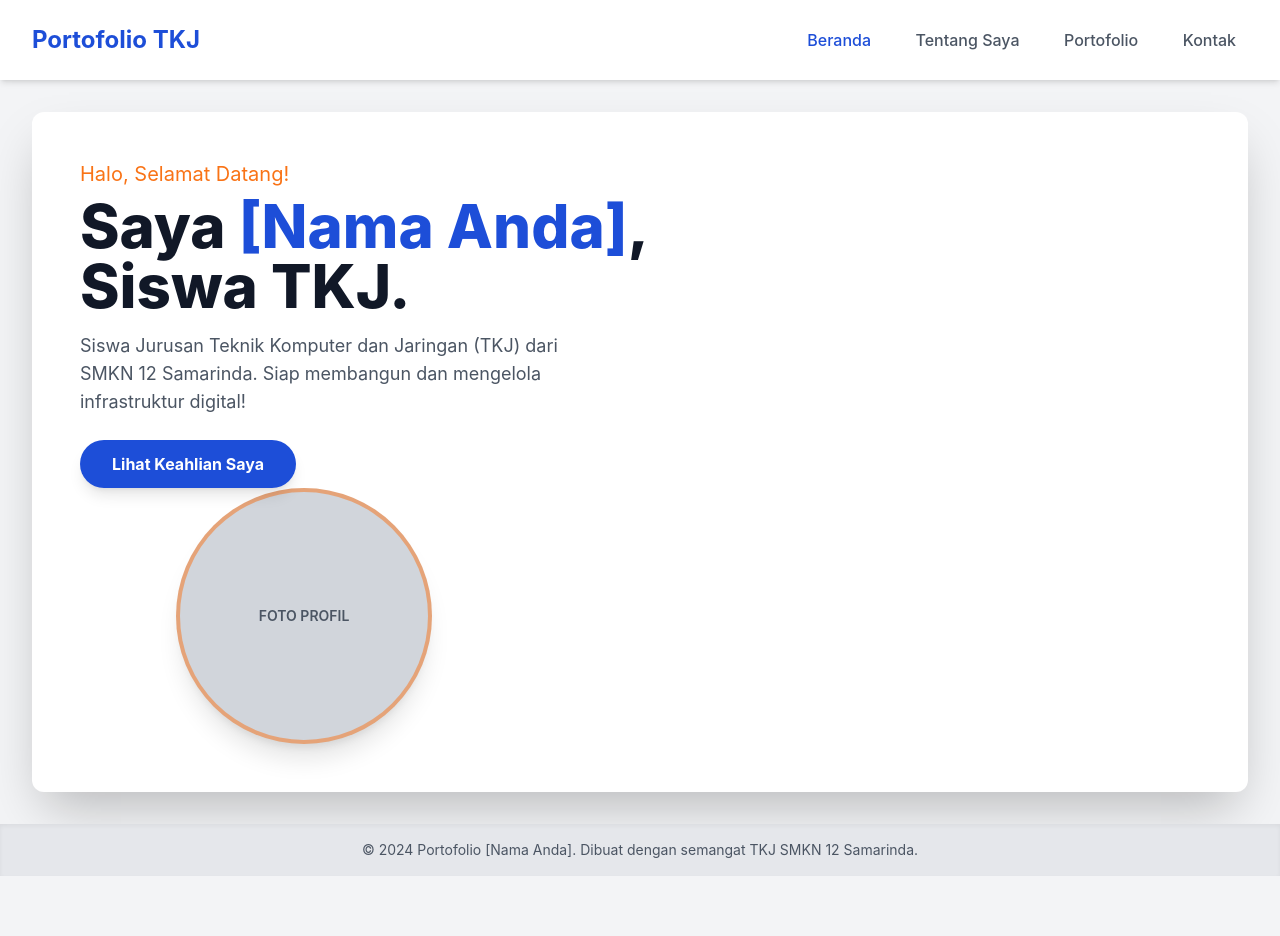
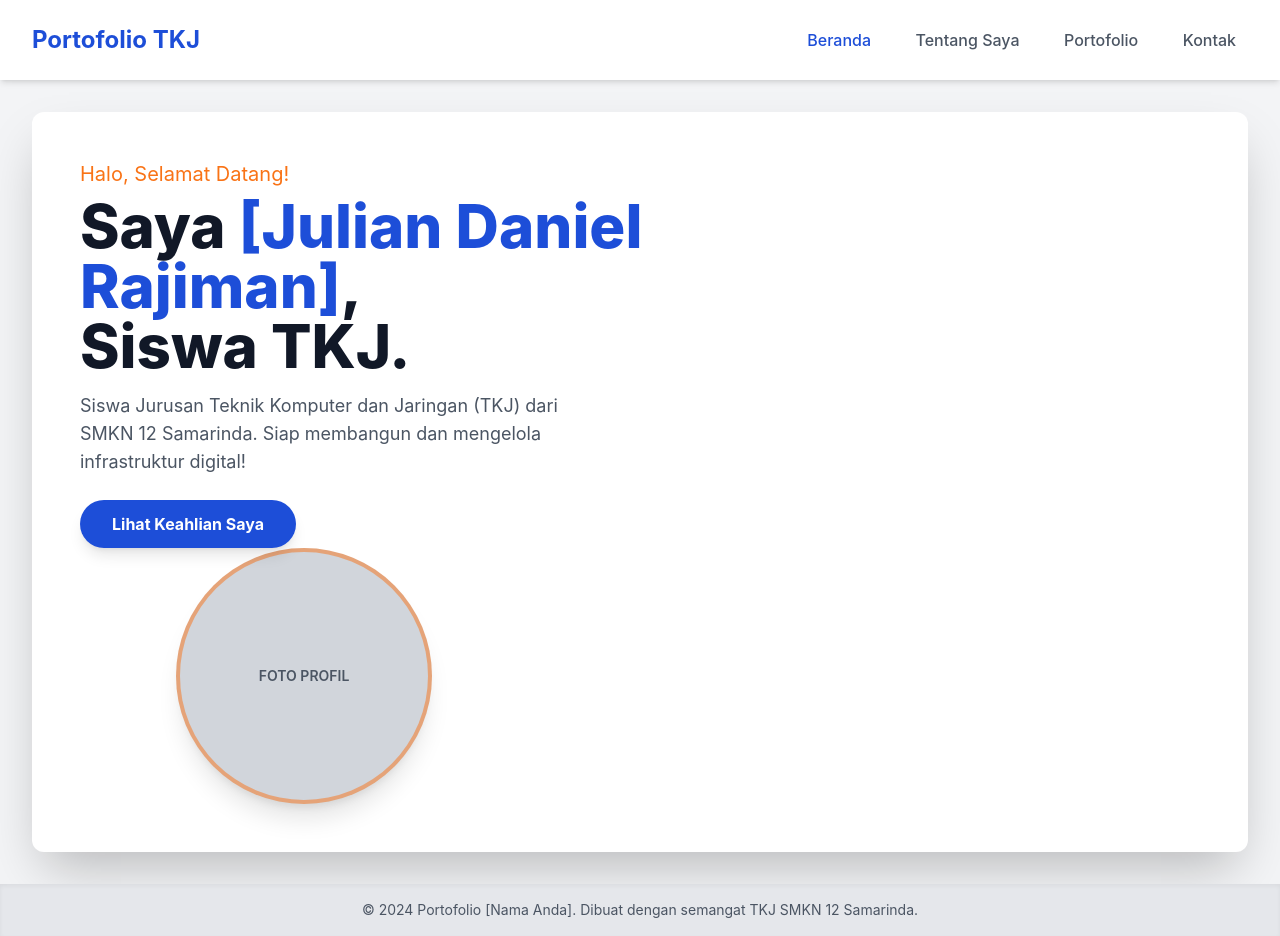
Before and after one commit to juliandaniel86-dot/Julian-web, a plain HTML site: page index.html in a window 1280 px wide. Before the commit the page ends 876 px from the top, so only its background shows below. Drawn offline with nearby package versions, Linux system fonts and the light colour scheme.

Commit message:
Update index.html

```diff
--- a/index.html
+++ b/index.html
@@ -65,7 +65,7 @@
             <div class="md:w-3/5">
                 <p class="text-xl text-secondary mb-2">Halo, Selamat Datang!</p>
                 <h2 class="text-4xl sm:text-5xl lg:text-6xl font-extrabold mb-4 leading-tight">
-                    Saya <span class="text-primary">[Nama Anda]</span>,
+                    Saya <span class="text-primary">[Julian Daniel Rajiman]</span>,
                     <br class="hidden sm:inline"> Siswa TKJ.
                 </h2>
                 <p class="text-gray-600 dark:text-gray-400 text-lg mb-6 max-w-lg mx-auto md:mx-0">
```
